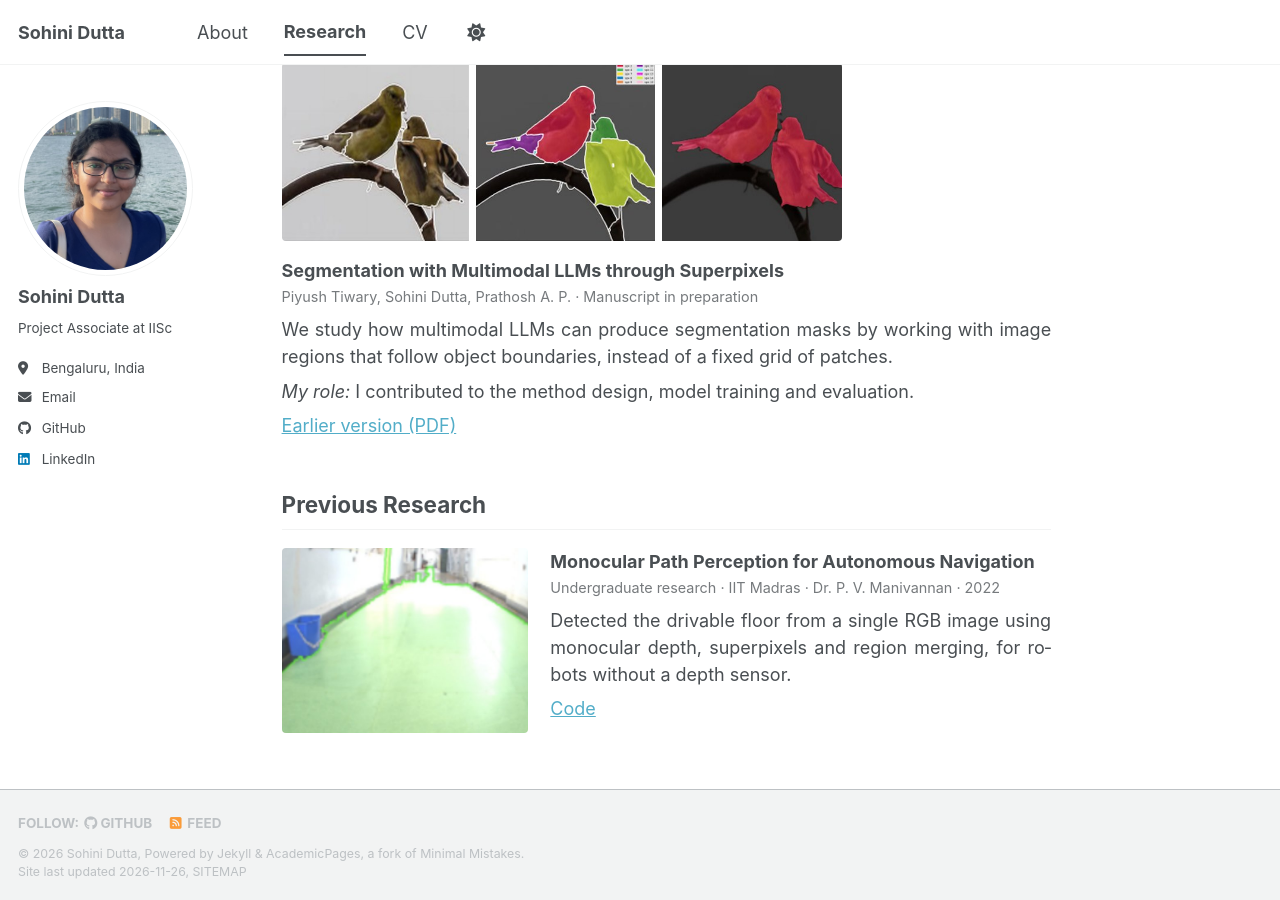
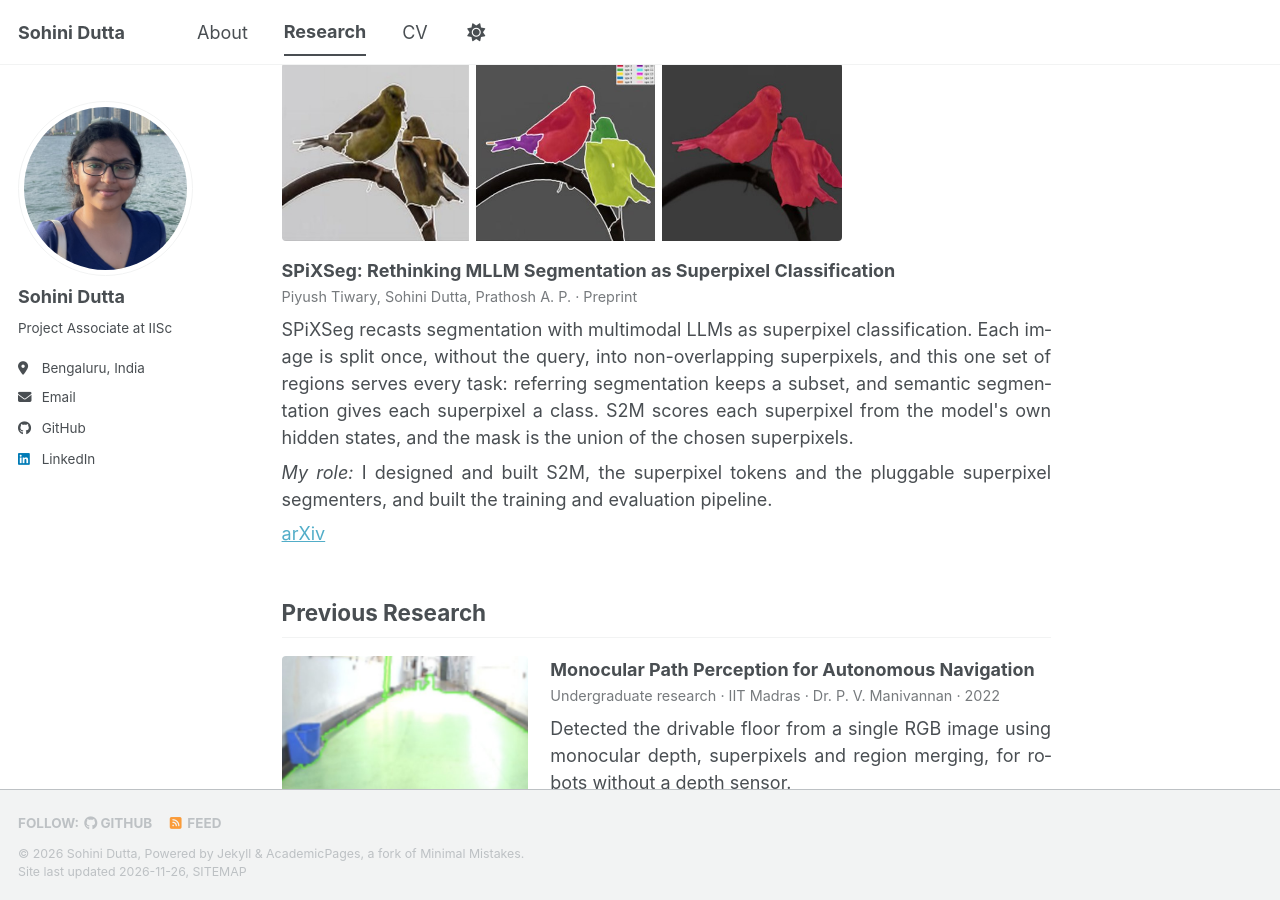
Before and after one commit to sohinidutta11/sohinidutta11.github.io, a Jekyll site: the page built from _pages/research.md, in a window 1280 px wide and 900 px high, scrolled down 737 px. Built offline with Jekyll 4.4.1, drawn with Linux system fonts in a browser that asks for light colours; a script bundle is joined from its source files by our own code; a style sheet for code colours, icons or effects is not loaded.

Commit message:
Add SPiXSeg arXiv preprint

```diff
--- a/_pages/research.md
+++ b/_pages/research.md
@@ -20,11 +20,11 @@ author_profile: true
 <div class="project-row project-row--wide">
   <img src="/images/research/spixseg.jpg" alt="An image split into superpixels, the superpixels selected for each object, and the final segmentation mask.">
   <div class="project-text">
-    <p class="project-title"><strong>Segmentation with Multimodal LLMs through Superpixels</strong></p>
-    <p class="project-meta">Piyush Tiwary, Sohini Dutta, Prathosh A. P. · Manuscript in preparation</p>
-    <p>We study how multimodal LLMs can produce segmentation masks by working with image regions that follow object boundaries, instead of a fixed grid of patches.</p>
-    <p><em>My role:</em> I contributed to the method design, model training and evaluation.</p>
-    <p><a href="https://drive.google.com/file/d/1wdgOCyRm_HXQ90b4Y-iGfFPqKJEKutkw/view">Earlier version (PDF)</a></p>
+    <p class="project-title"><strong>SPiXSeg: Rethinking MLLM Segmentation as Superpixel Classification</strong></p>
+    <p class="project-meta">Piyush Tiwary, Sohini Dutta, Prathosh A. P. · Preprint</p>
+    <p>SPiXSeg recasts segmentation with multimodal LLMs as superpixel classification. Each image is split once, without the query, into non-overlapping superpixels, and this one set of regions serves every task: referring segmentation keeps a subset, and semantic segmentation gives each superpixel a class. S2M scores each superpixel from the model's own hidden states, and the mask is the union of the chosen superpixels.</p>
+    <p><em>My role:</em> I designed and built S2M, the superpixel tokens and the pluggable superpixel segmenters, and built the training and evaluation pipeline.</p>
+    <p><a href="https://arxiv.org/abs/2611.33842">arXiv</a></p>
   </div>
 </div>
 
```
Also changed, not shown: _pages/about.md (+2 -0 lines).
